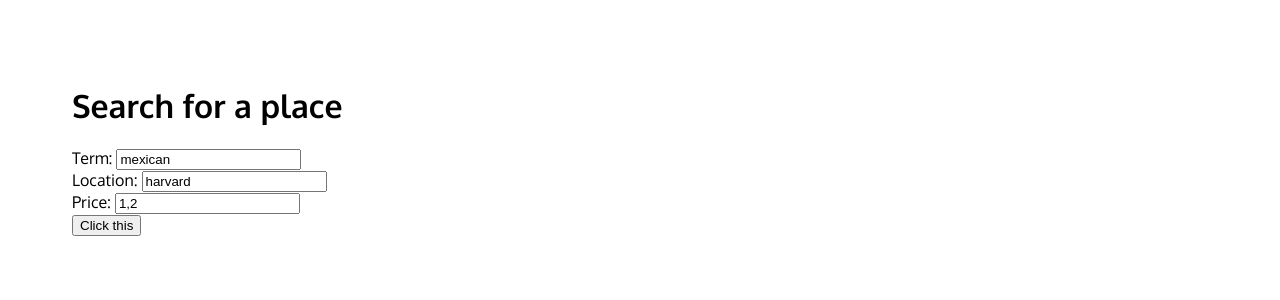
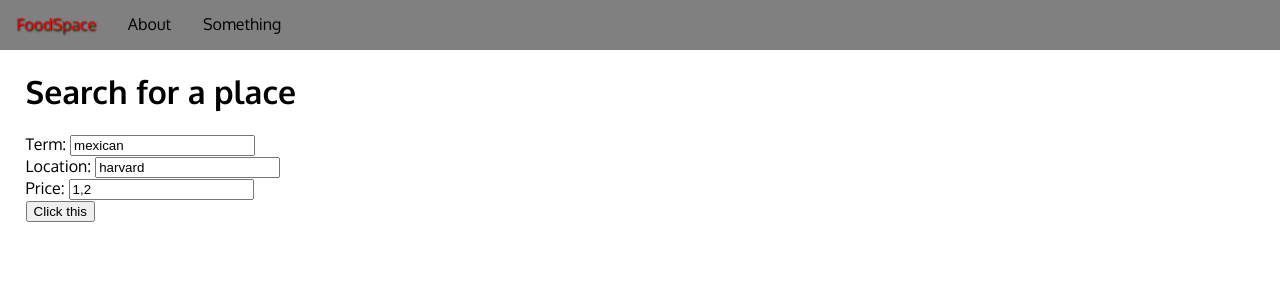
Before and after one commit to hsujeremy/foodspace, a React (Create React App) app in the folder frontend/: page / in a window 1280 px wide. Shown: the top 300 px of the page. Built offline with nearby package versions, Linux system fonts and the light colour scheme.

Commit message:
mplement NavBar with React-Router
Changeelog:
1. Implement NavBar with root page being the YelpSearch
2. Implement reset button Confirmation page that resets default values
   in Store

```diff
--- a/frontend/package.json
+++ b/frontend/package.json
@@ -7,9 +7,12 @@
     "@testing-library/react": "^9.3.2",
     "@testing-library/user-event": "^7.1.2",
     "axios": "^0.19.0",
+    "infrastructure-components": "^0.3.6",
     "react": "^16.12.0",
     "react-dom": "^16.12.0",
     "react-redux": "^7.1.3",
+    "react-router": "^5.1.2",
+    "react-router-dom": "^5.1.2",
     "react-scripts": "3.3.0",
     "redux": "^4.0.5",
     "redux-form": "^8.2.6",
--- a/frontend/src/actions/index.js
+++ b/frontend/src/actions/index.js
@@ -30,4 +30,9 @@ export const selectTime = times => {
         type: 'TIME_SELECTED',
         payload: times
     };
-}
+};
+
+// Reset everything to default
+export const resetSearch = () => {
+    return { type: 'RESET' };
+};
--- /dev/null
+++ b/frontend/src/components/App.js
@@ -0,0 +1,8 @@
+import React from 'react';
+import { NavBar } from './NavBar';
+
+export const App = () => (
+    <div>
+        <NavBar />
+    </div>
+);
--- a/frontend/src/components/Confirmation.js
+++ b/frontend/src/components/Confirmation.js
@@ -1,5 +1,6 @@
 import React, { Component } from 'react';
 import { connect } from 'react-redux';
+import { resetSearch } from "../actions";
 
 class Confirmation extends Component {
     render() {
@@ -8,6 +9,7 @@ class Confirmation extends Component {
                 <h1>You're all set!</h1>
                 <p>{this.props.place}</p>
                 <p>{this.props.startTime} - {this.props.endTime}</p>
+                <button onClick={() => this.props.resetSearch()}>New Search</button>
             </div>
         );
     }
@@ -21,4 +23,4 @@ const mapStateToProps = state => {
     };
 }
 
-export default connect(mapStateToProps)(Confirmation);
+export default connect(mapStateToProps, { resetSearch })(Confirmation);
--- a/frontend/src/components/Home.js
+++ b/frontend/src/components/Home.js
@@ -9,13 +9,13 @@ import '../styles.css';
 class Home extends Component {
     render() {
         if (this.props.selectedTime) {
-            return <Confirmation />;
+            return <div className='content'><Confirmation /></div>;
         } else if (this.props.selectedPlace) {
-            return <TimeSelectorForm />;
+            return <div className='content'><TimeSelectorForm /></div>;
         } else if (this.props.results.length > 0) {
-            return <PlaceOptions />;
+            return <div className='content'><PlaceOptions /></div>;
         }
-        return <YelpSearch />;
+        return <div className='content'><YelpSearch /></div>
     }
 }
 
--- /dev/null
+++ b/frontend/src/components/NavBar.js
@@ -0,0 +1,39 @@
+import React from "react";
+import Home from './Home';
+import '../styles.css';
+import {
+    BrowserRouter as Router,
+    Switch,
+    Route,
+    Link
+} from "react-router-dom";
+
+export const NavBar = () => {
+    return (
+        <Router>
+            <div>
+                <nav>
+                    <div><Link to="/">FoodSpace</Link></div>
+                    <div><Link to="/about">About</Link></div>
+                    <div><Link to="/something">Something</Link></div>
+                </nav>
+
+                <Switch>
+                    <Route path="/about">
+                        <About />
+                    </Route>
+                    <Route path="/something">
+                        <Something />
+                    </Route>
+                    <Route path="/">
+                        <Home />
+                    </Route>
+                </Switch>
+            </div>
+        </Router>
+    );
+};
+
+const About = () => <h1>About</h1>;
+
+const Something = () => <h1>Something</h1>;
--- a/frontend/src/index.js
+++ b/frontend/src/index.js
@@ -1,6 +1,6 @@
 import React from 'react';
 import { render } from 'react-dom';
-import Home from './components/Home';
+import { App } from './components/App';
 import { Provider } from 'react-redux';
 import { createStore, applyMiddleware } from 'redux';
 import reducers from './reducers';
@@ -10,7 +10,7 @@ const store = createStore(reducers, applyMiddleware(thunk));
 
 render(
     <Provider store={store}>
-        <Home />
+        <App />
     </Provider>,
     document.getElementById('root')
 );
--- a/frontend/src/reducers/index.js
+++ b/frontend/src/reducers/index.js
@@ -4,6 +4,8 @@ import { combineReducers } from 'redux';
 const yelpSearchReducer = (yelpSearchResults=[], action) => {
     if (action.type === 'YELP_SEARCHED') {
         return action.payload;
+    } else if (action.type === 'RESET') {
+        return [];
     }
     return yelpSearchResults;
 };
@@ -12,17 +14,20 @@ const yelpSearchReducer = (yelpSearchResults=[], action) => {
 const selectedPlaceReducer = (selectedPlace=null, action) => {
     if (action.type === 'PLACE_SELECTED') {
         return action.payload;
+    } else if (action.type === 'RESET') {
+        return null;
     }
     return selectedPlace;
-}
+};
 
 const selectedTimeReducer = (selectedTime=null, action) => {
-    console.log(action.payload);
     if (action.type === 'TIME_SELECTED') {
         return action.payload;
+    } else if (action.type === 'RESET') {
+        return null;
     }
     return selectedTime;
-}
+};
 
 // Combine all the reducers into a single reducer function to send to state
 export default combineReducers({
--- a/frontend/src/styles.css
+++ b/frontend/src/styles.css
@@ -13,9 +13,10 @@
     src: url('./fonts/Oxygen-Bold.ttf')
 }
 
-html {
-    padding: 5%;
+body {
     font-family: Oxygen-Regular;
+    margin: 0;
+    padding: 0;
 }
 
 h1 {
@@ -25,3 +26,33 @@ h1 {
 .userInput {
     display: block;
 }
+
+/* Padding for content */
+div > .content {
+    padding: 0 2%;
+}
+
+/* NavBar styling */
+div > nav {
+    background-color: grey;
+    height: 50px;
+}
+
+nav > div {
+    float: left;
+}
+
+nav > div > a {
+    color: black;
+    display: block;
+    vertical-align: center;
+    text-decoration: none;
+    text-align: center;
+    padding: 14px 16px;
+}
+
+nav > div > a:hover {
+    color: red;
+    text-shadow: 1px 1px 2px black;
+    transition:  100ms;
+}
```
Also changed, not shown: 1 other file (tests, documents, lock files or other folders).
